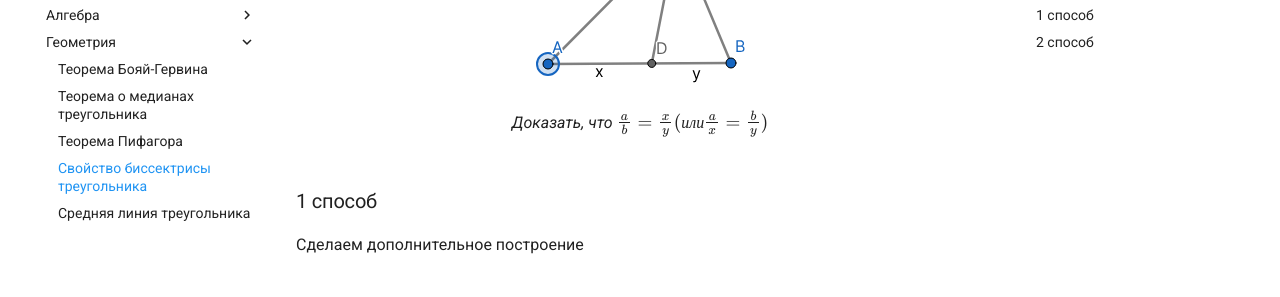
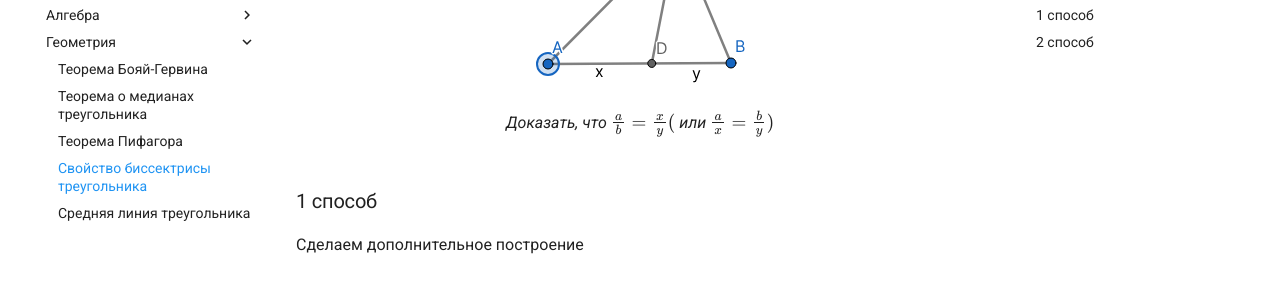
Before and after one commit to 30spb/Alexandria30, an MkDocs documentation site: the page built from docs/geometry/bissector_property.md, in a window 1280 px wide and 900 px high, scrolled down 372 px. Shown: the part 147-444 px from the top of the window. Built offline with MkDocs 1.6.1 and Material for MkDocs 9.7.7, drawn with Linux system fonts in a browser that asks for light colours; comment, search, counter and statistics services are not loaded.

Commit message:
исключил "или" из latex-вставки

```diff
--- a/docs/geometry/bissector_property.md
+++ b/docs/geometry/bissector_property.md
@@ -8,7 +8,7 @@
 
 <figure markdown="span">
     ![Дано](../assets/geometry/bissector_property/given.svg "Дано")
-    <figcaption>Доказать, что $\frac{a}{b} = \frac{x}{y} (или \frac{a}{x} = \frac{b}{y})$</figcaption>
+    <figcaption>Доказать, что $\frac{a}{b} = \frac{x}{y} ($ или $\frac{a}{x} = \frac{b}{y})$</figcaption>
 </figure>
 
 ### 1 cпособ {#1-способ}
```
